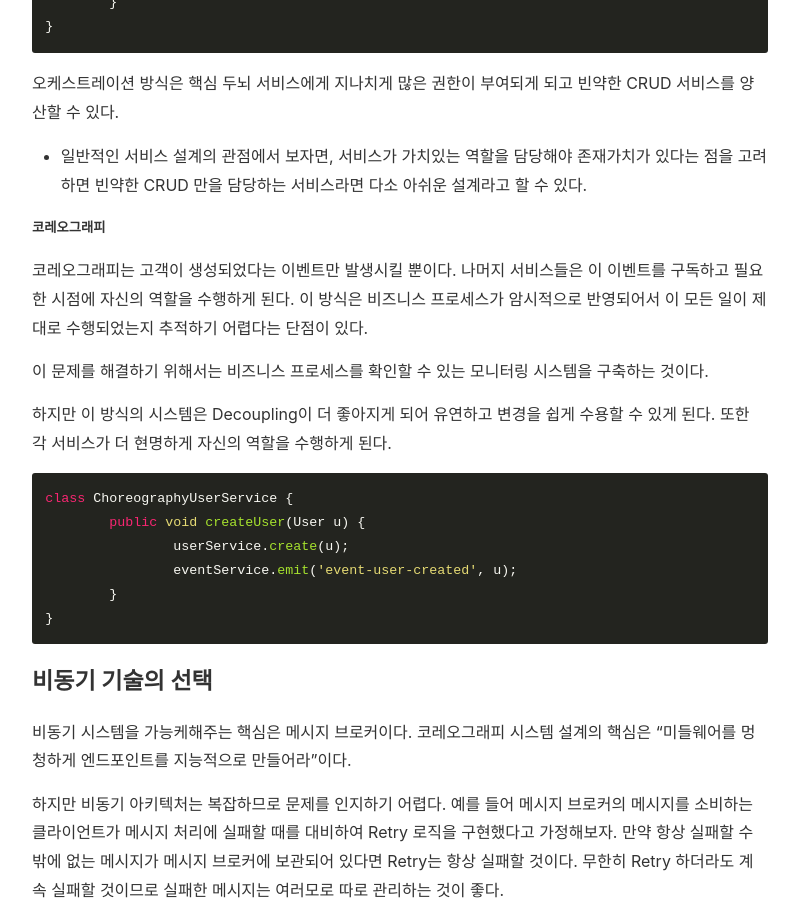
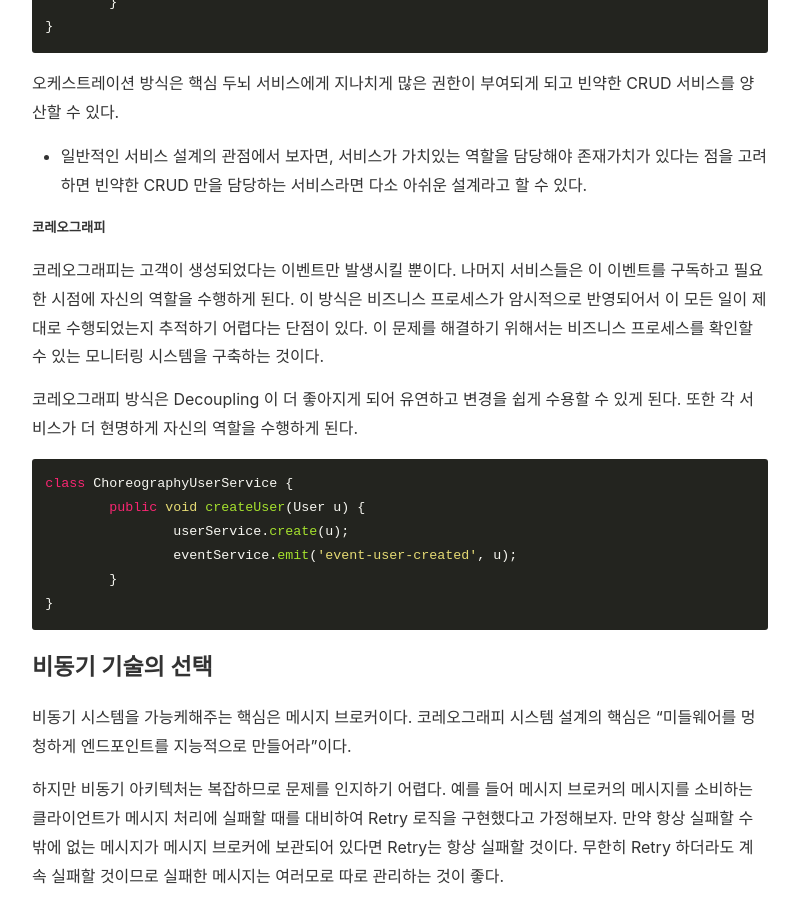
Before and after one commit to countingmars/countingmars.github.io, a Jekyll site: the page built from _posts/2018-04-20-microservice-before-design.markdown, in a window 1280 px wide and 900 px high, scrolled down 979 px. Shown: the whole window, without its empty margins (240-1039 px from the left). Built offline with Jekyll 4.4.1, drawn with Linux system fonts in a browser that asks for light colours; nearby versions of some CDN libraries.

Commit message:
post microservice before design

````diff
--- a/_posts/2018-04-20-microservice-before-design.markdown
+++ b/_posts/2018-04-20-microservice-before-design.markdown
@@ -41,13 +41,10 @@ class OrchestrationUserService {
 * 일반적인 서비스 설계의 관점에서 보자면, 서비스가 가치있는 역할을 담당해야 존재가치가 있다는 점을 고려하면 빈약한 CRUD 만을 담당하는 서비스라면 다소 아쉬운 설계라고 할 수 있다.
 
 ##### 코레오그래피
-코레오그래피는 고객이 생성되었다는 이벤트만 발생시킬 뿐이다. 나머지 서비스들은 이 이벤트를 구독하고 필요한 시점에 자신의 역할을 수행하게 된다. 이 방식은 비즈니스 프로세스가 암시적으로 반영되어서 이 모든 일이 제대로 수행되었는지 추적하기 어렵다는 단점이 있다.
+코레오그래피는 고객이 생성되었다는 이벤트만 발생시킬 뿐이다. 나머지 서비스들은 이 이벤트를 구독하고 필요한 시점에 자신의 역할을 수행하게 된다. 이 방식은 비즈니스 프로세스가 암시적으로 반영되어서 이 모든 일이 제대로 수행되었는지 추적하기 어렵다는 단점이 있다. 이 문제를 해결하기 위해서는 비즈니스 프로세스를 확인할 수 있는 모니터링 시스템을 구축하는 것이다.
 
 
-이 문제를 해결하기 위해서는 비즈니스 프로세스를 확인할 수 있는 모니터링 시스템을 구축하는 것이다.
-
-
-하지만 이 방식의 시스템은 Decoupling이 더 좋아지게 되어 유연하고 변경을 쉽게 수용할 수 있게 된다. 또한 각 서비스가 더 현명하게 자신의 역할을 수행하게 된다.
+코레오그래피 방식은 Decoupling 이 더 좋아지게 되어 유연하고 변경을 쉽게 수용할 수 있게 된다. 또한 각 서비스가 더 현명하게 자신의 역할을 수행하게 된다.
 
 ```
 class ChoreographyUserService {
````
